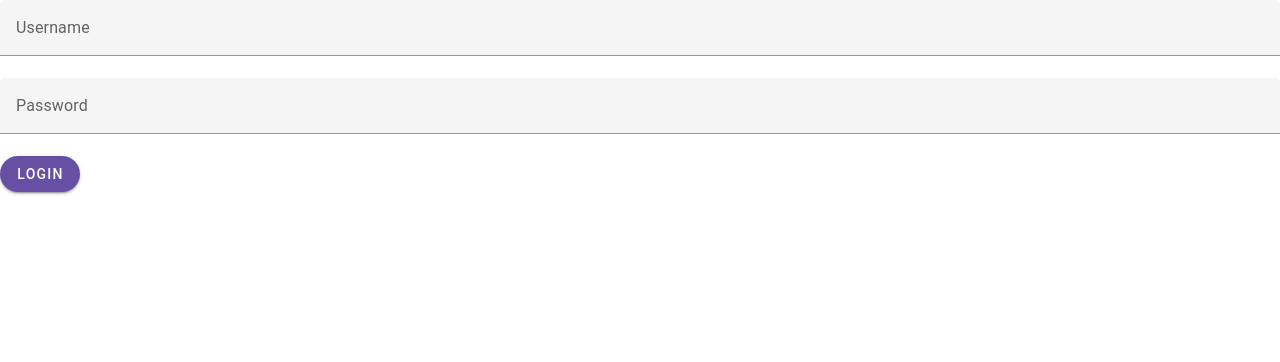
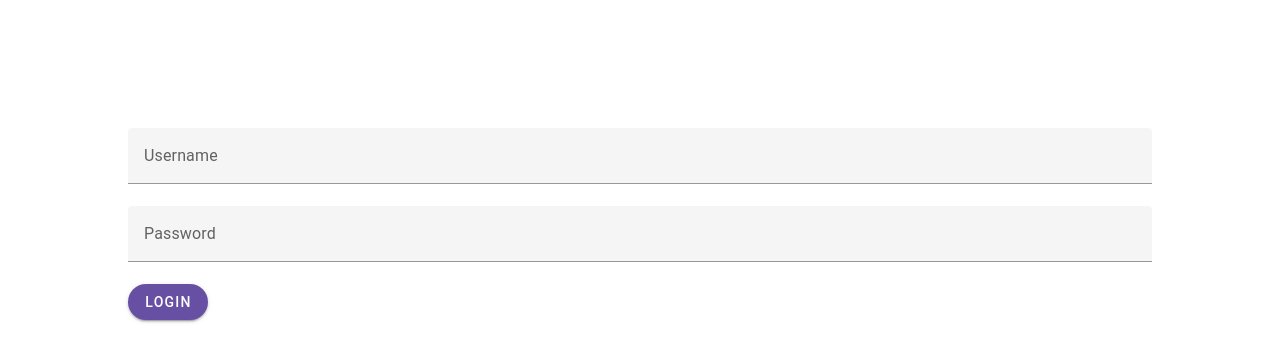
Before and after one commit to gabi-bocardi/splitium-web, a JavaScript app: page / in a window 1280 px wide. Shown: the top 362 px of the page. Built offline with nearby package versions, Linux system fonts and the light colour scheme.

Commit message:
Login Component and Service

```diff
--- a/src/App.vue
+++ b/src/App.vue
@@ -3,5 +3,7 @@
 </script>
 
 <template>
-    <router-view />
+    <v-container fluid className="ma-16 pa-16">
+        <router-view />
+    </v-container>
 </template>
--- /dev/null
+++ b/src/api/http-common.ts
@@ -0,0 +1,8 @@
+import axios from 'axios';
+
+export default axios.create({
+    baseURL: 'http://localhost:8080/api',
+    headers: {
+        'Content-Type': 'application/json'
+    },
+});
--- /dev/null
+++ b/src/api/interfaces.ts
@@ -0,0 +1,7 @@
+type IUser = {
+    name: string;
+    username: string;
+    password: string;
+}
+
+export default  IUser;
--- a/src/components/Login.vue
+++ b/src/components/Login.vue
@@ -1,12 +1,12 @@
 <template>
     <v-form @submit.prevent>
         <v-text-field
-            v-model="username"
+            v-model="userLogin.username"
             label="Username"
             required
         ></v-text-field>
         <v-text-field
-            v-model="password"
+            v-model="userLogin.password"
             label="Password"
             type="password"
             required
@@ -19,17 +19,26 @@
 </template>
 
 <script lang="ts">
+import Login from '../services/LoginService';
 export default {
     name: 'Login',
     data() {
         return {
-            username: '',
-            password: ''
+            userLogin: {
+                username: '',
+                password: ''
+            }
         }
     },
     methods: {
         login() {
-            console.log('login')
+            Login(this.userLogin)
+                .then(() => {
+                    this.$router.push('/home')
+                })
+                .catch(() => {
+                    this.$router.push('/login')
+                })
         }
     }
 }
--- /dev/null
+++ b/src/services/LoginService.ts
@@ -0,0 +1,9 @@
+import http from '../api/http-common';
+import type IUser from '../api/interfaces';
+
+
+type IUserLogin = Omit<IUser, "name">;
+
+export default function Login(data:IUserLogin){
+        return http.post('/login', data);
+}
```
